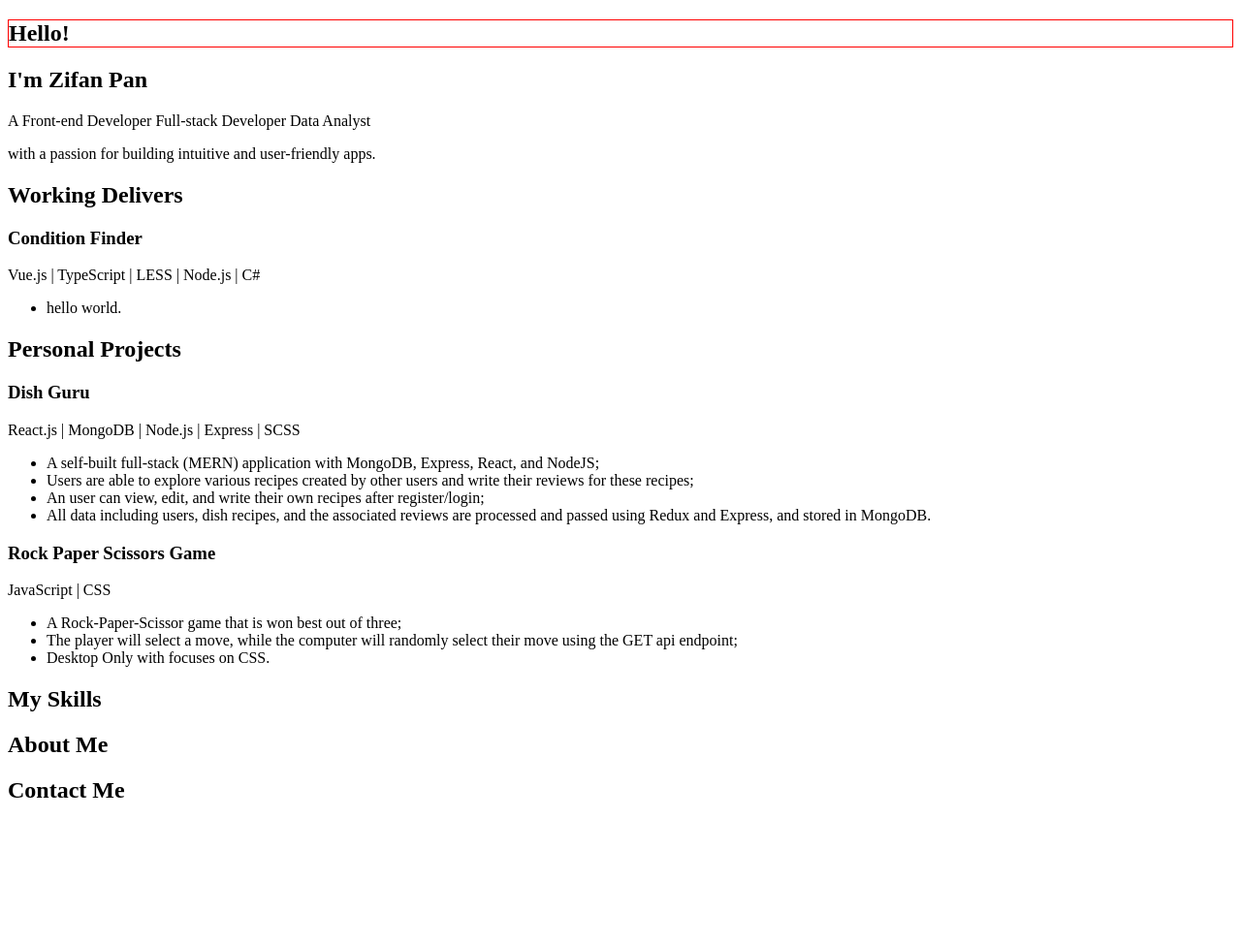
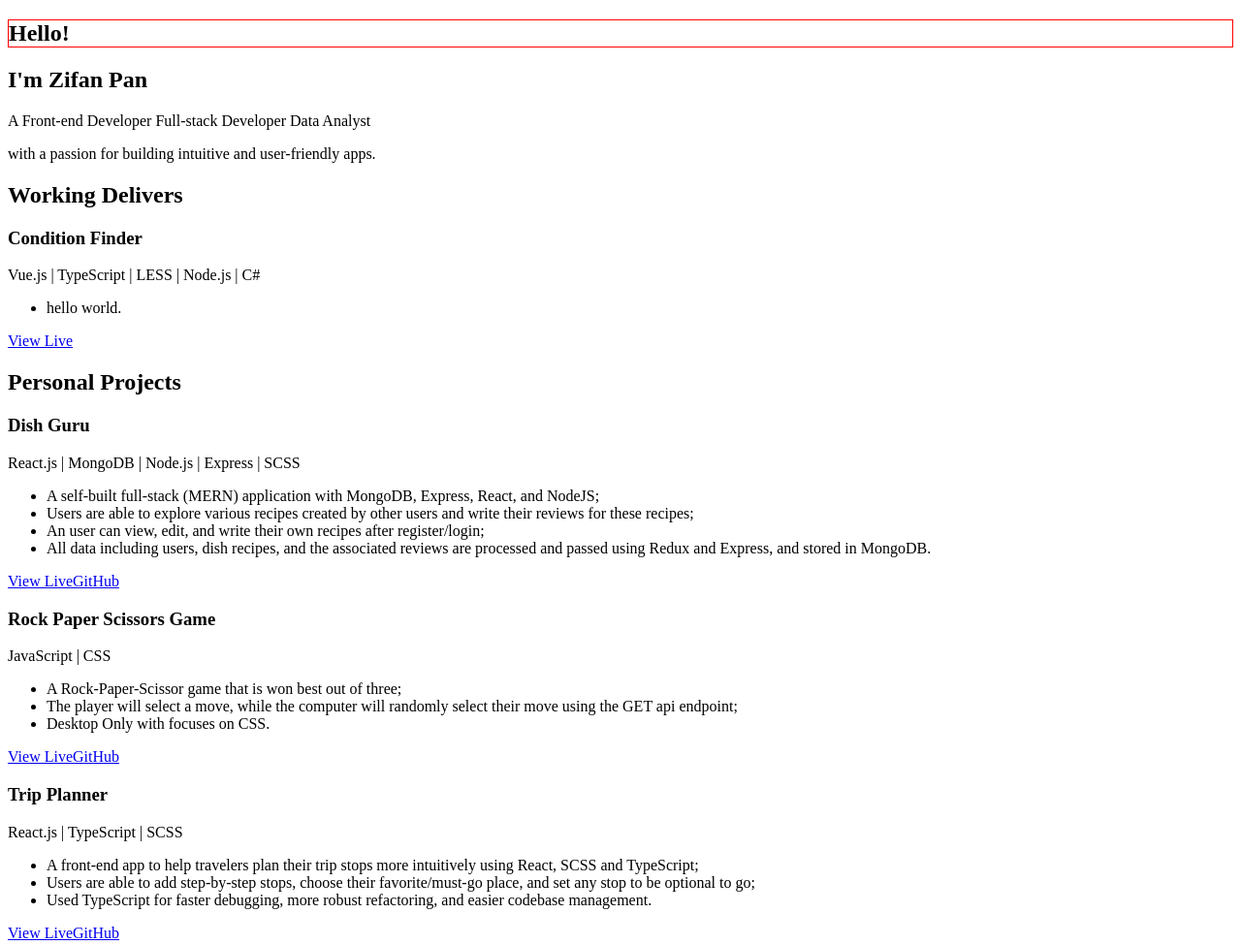
Before and after one commit to brian-pan/portfolio-v2, a website with bundled scripts: page index.html in a window 1280 px wide. Shown: the top 975 px of the page at 97% size. Before the commit the page ends 849 px from the top, so only its background shows below. Built offline with nearby package versions, Linux system fonts and the light colour scheme.

Commit message:
added logic for auto generating links

```diff
--- a/app.js
+++ b/app.js
@@ -56,3 +56,26 @@ for (let project of allProjects) {
   }
   document.querySelector(`#${project.camelCasedName}Wrapper`).appendChild(ul);
 }
+
+//add urls to for each project
+for (let project of allProjects) {
+  const wrapper = document.createElement("div");
+  wrapper.classList.add("project__links");
+  const liveLink = document.createElement("a");
+  liveLink.classList.add("project__link", "project__link--live");
+  liveLink.href = project.urlLive;
+  liveLink.target = "_blank";
+  liveLink.textContent = "View Live";
+  wrapper.appendChild(liveLink);
+  if (project.urlRepo) {
+    const repoLink = document.createElement("a");
+    repoLink.classList.add("project__link", "project__link--repo");
+    repoLink.href = project.urlRepo;
+    repoLink.target = "_blank";
+    repoLink.textContent = "GitHub";
+    wrapper.appendChild(repoLink);
+  }
+  document
+    .querySelector(`#${project.camelCasedName}Wrapper`)
+    .appendChild(wrapper);
+}
--- a/data/projects.js
+++ b/data/projects.js
@@ -16,6 +16,14 @@ export const projects = {
       urlRepo: "https://github.com/brian-pan/rock-paper-scissors-game",
       urlLive: "https://brian-pan.github.io/rock-paper-scissors-game/",
     },
+    {
+      name: "Trip Planner",
+      stacks: ["React.js", "TypeScript", "SCSS"],
+      description:
+        "A front-end app to help travelers plan their trip stops more intuitively using React, SCSS and TypeScript. Users are able to add step-by-step stops, choose their favorite/must-go place, and set any stop to be optional to go. Used TypeScript for faster debugging, more robust refactoring, and easier codebase management.",
+      urlLive: "/",
+      urlRepo: "https://github.com/brian-pan/trip-planner-app",
+    },
   ],
   work: [
     {
--- a/index.html
+++ b/index.html
@@ -25,6 +25,7 @@
       <h2>Personal Projects</h2>
       <div class="project-wrapper" id="dishGuruWrapper"></div>
       <div class="project-wrapper" id="rockPaperScissorsGameWrapper"></div>
+      <div class="project-wrapper" id="tripPlannerWrapper"></div>
     </section>
     <section class="skills">
       <h2>My Skills</h2>
```
